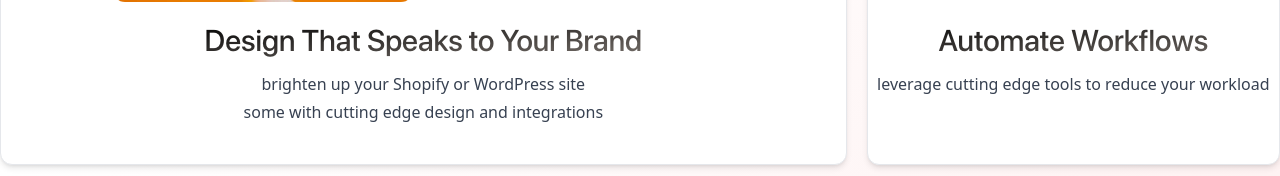
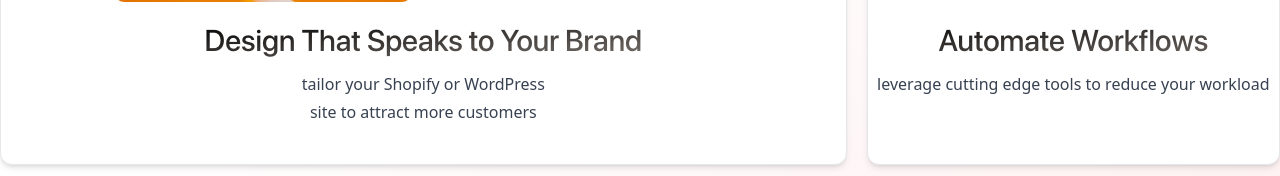
Before and after one commit to chloecourt/moza-site, a Next.js app: page / in a window 1280 px wide. Shown: the part 623-799 px from the top of the page. Built offline with nearby package versions, Linux system fonts and the light colour scheme.

Commit message:
removed ratio from the balancer

```diff
--- a/pages/index.tsx
+++ b/pages/index.tsx
@@ -62,7 +62,7 @@ export default function Home() {
           className="text-center text-4xl font-bold text-orange-400 drop-shadow-sm md:text-7xl md:leading-[5rem]"
           variants={FADE_DOWN_ANIMATION_VARIANTS}
         >
-          <Balancer ratio={0.8}>Your ecommerce solution is right here</Balancer>
+          <Balancer>Your ecommerce solution is right here</Balancer>
         </motion.h1>
         <motion.p
           className="mt-6 text-center text-gray-500 md:text-xl"
@@ -114,7 +114,7 @@ const features = [
   {
     title: "Design That Speaks to Your Brand",
     description:
-      "brighten up your Shopify or WordPress site some with cutting edge design and integrations",
+      "tailor your Shopify or WordPress site to attract more customers",
     large: true,
     demo: <ShoeProduct />,
   },
```
